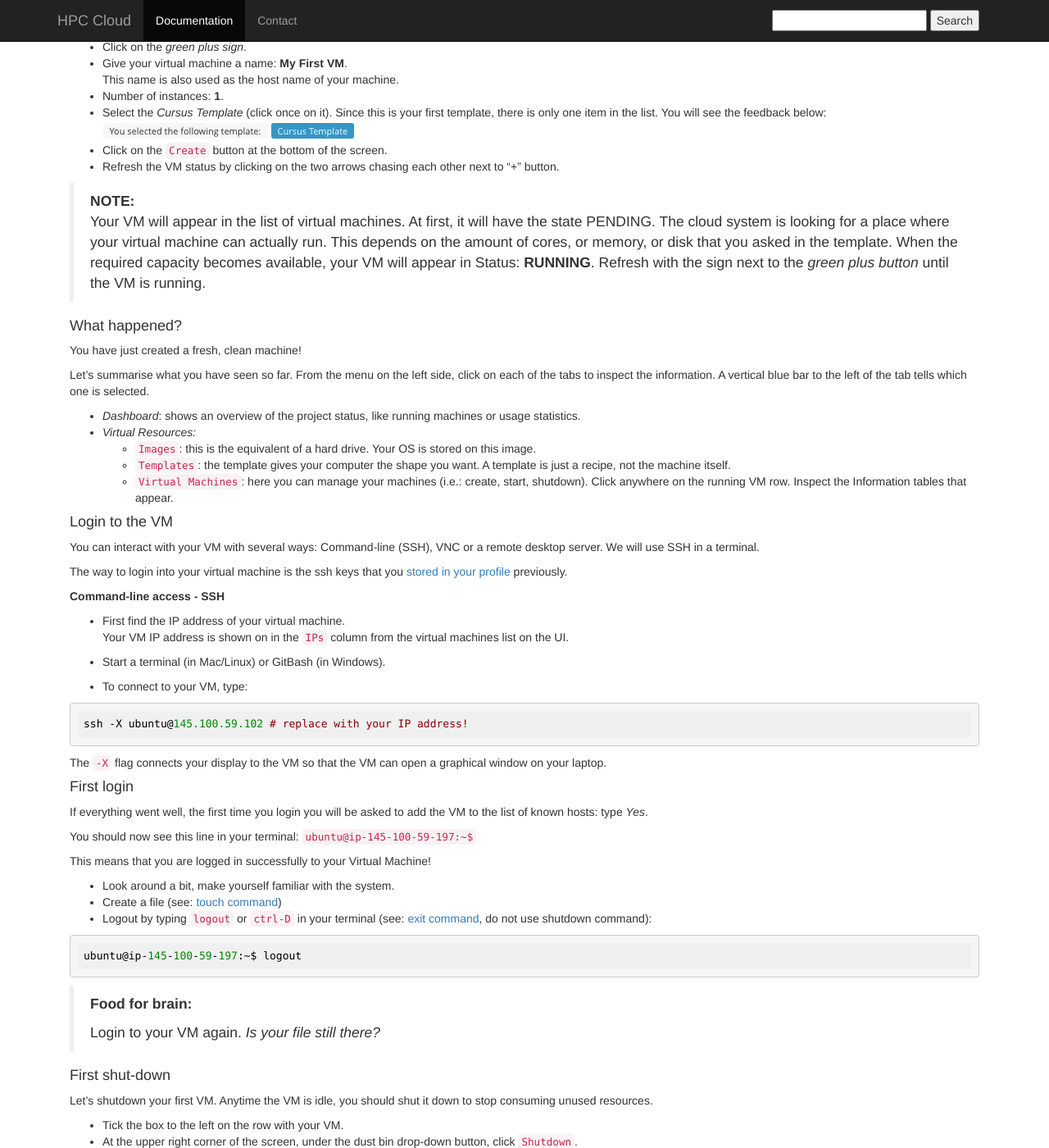
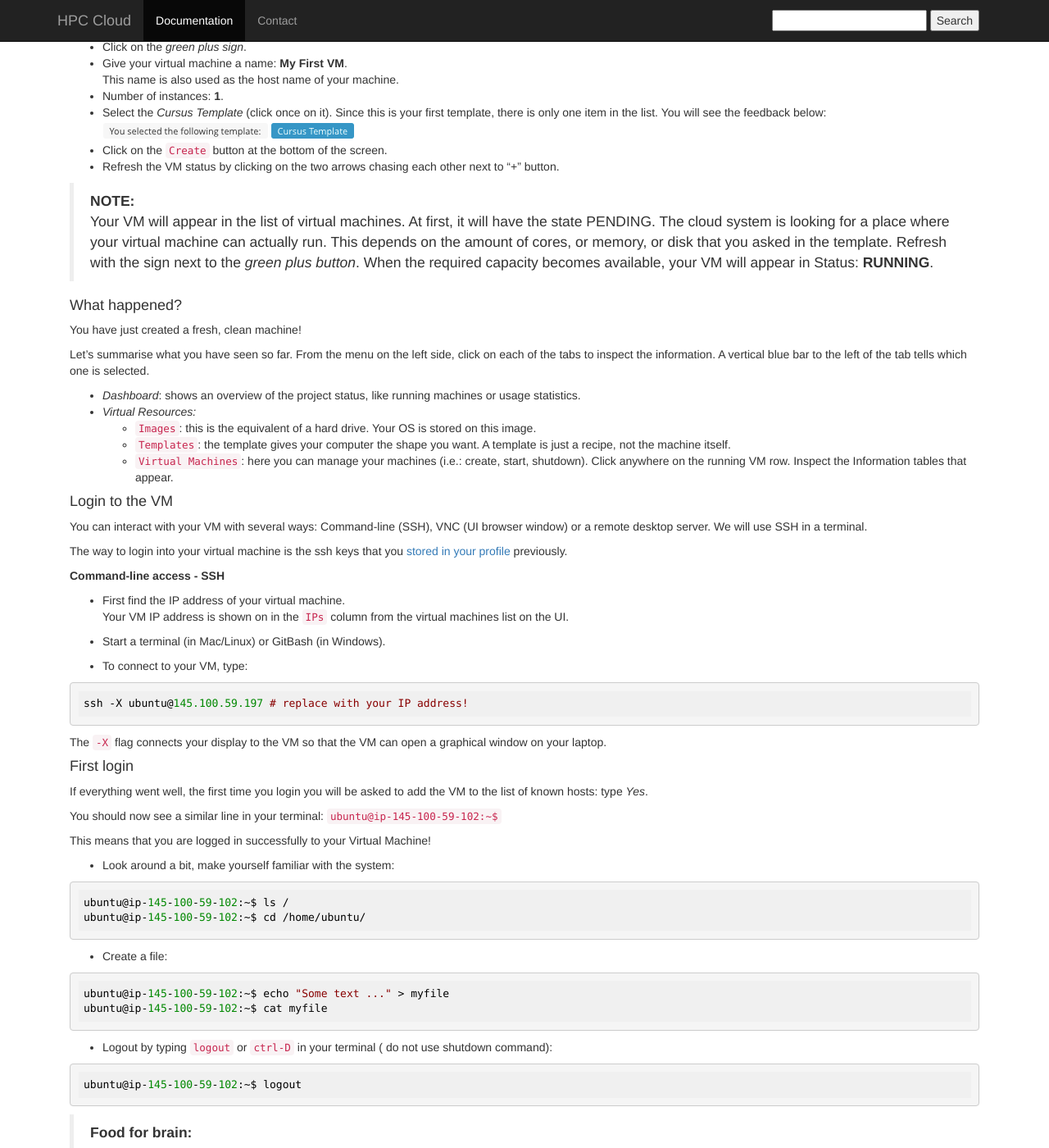
Before and after one commit to sara-nl/clouddocs, a Jekyll site: the page built from surfcursus-part-A-2015-Oct-15.markdown, in a window 1280 px wide and 1400 px high, scrolled down 2702 px. Shown: the whole window at 82% size. Built offline with Jekyll 4.4.1, drawn with Linux system fonts in a browser that asks for light colours; nearby versions of some CDN libraries; some of the changed text lies outside the part shown.

Commit message:
Update surfcursus-part-A-2015-Oct-15.markdown

````diff
--- a/surfcursus-part-A-2015-Oct-15.markdown
+++ b/surfcursus-part-A-2015-Oct-15.markdown
@@ -151,7 +151,7 @@
 * Refresh the VM status by clicking on the two arrows chasing each other next to "+" button.
 
 > **NOTE:**
->Your VM will appear in the list of virtual machines. At first, it will have the state PENDING. The cloud system is looking for a place where your virtual machine can actually run. This depends on the amount of cores, or memory, or disk that you asked in the template. When the required capacity becomes available, your VM will appear in Status: **RUNNING**. Refresh with the sign next to the *green plus button* until the VM is running.
+>Your VM will appear in the list of virtual machines. At first, it will have the state PENDING. The cloud system is looking for a place where your virtual machine can actually run. This depends on the amount of cores, or memory, or disk that you asked in the template. Refresh with the sign next to the *green plus button*. When the required capacity becomes available, your VM will appear in Status: **RUNNING**.
 
 
 #### What happened?
@@ -168,7 +168,7 @@
 
 #### Login to the VM
 
-You can interact with your VM with several ways: Command-line (SSH), VNC or a remote desktop server. We will use SSH in a terminal.
+You can interact with your VM with several ways: Command-line (SSH), VNC (UI browser window) or a remote desktop server. We will use SSH in a terminal.
 
 The way to login into your virtual machine is the ssh keys that you [stored in your profile](#add-ssh-keys-to-your-profile) previously.
 
@@ -191,16 +191,28 @@
 
 If everything went well, the first time you login you will be asked to add the VM to the list of known hosts: type *Yes*.
 
-You should now see this line in your terminal: `ubuntu@ip-145-100-59-197:~$`
+You should now see a similar line in your terminal: `ubuntu@ip-145-100-59-102:~$`
 
 This means that you are logged in successfully to your Virtual Machine!
 
-* Look around a bit, make yourself familiar with the system.
-* Create a file (see: [touch command](https://en.wikipedia.org/wiki/Touch_(Unix)#Examples))
-* Logout by typing `logout` or `ctrl-D` in your terminal (see: [exit command](https://en.wikipedia.org/wiki/Exit_(command)), do not use shutdown command):
+* Look around a bit, make yourself familiar with the system:
 
 ```sh
-ubuntu@ip-145-100-59-197:~$ logout
+ubuntu@ip-145-100-59-102:~$ ls /
+ubuntu@ip-145-100-59-102:~$ cd /home/ubuntu/
+```
+
+* Create a file:
+
+```sh
+ubuntu@ip-145-100-59-102:~$ echo "Some text ..." > myfile
+ubuntu@ip-145-100-59-102:~$ cat myfile
+```
+
+* Logout by typing `logout` or `ctrl-D` in your terminal ( do not use shutdown command):
+
+```sh
+ubuntu@ip-145-100-59-102:~$ logout
 ```
 
 > **Food for brain:**
@@ -214,7 +226,7 @@
 
 * Tick the box to the left on the row with your VM.
 * At the upper right corner of the screen, under the dust bin drop-down button, click `Shutdown`.
-* Refresh the Virtual Machines list (by clicking on the two arrows chasing each other next to + button) until your VM is gone. It will be removed from the display, but you can start a new VM from your existing template and image any time.
+* Refresh (by clicking on the two arrows chasing each other next to + button) until your VM is gone from the list. It will be removed from the display, but you can start it any time.
 
 > **Food for brain:**
 >
````
Also changed, not shown: other parts of surfcursus-part-A-2015-Oct-15.markdown (+4 -4 lines).
